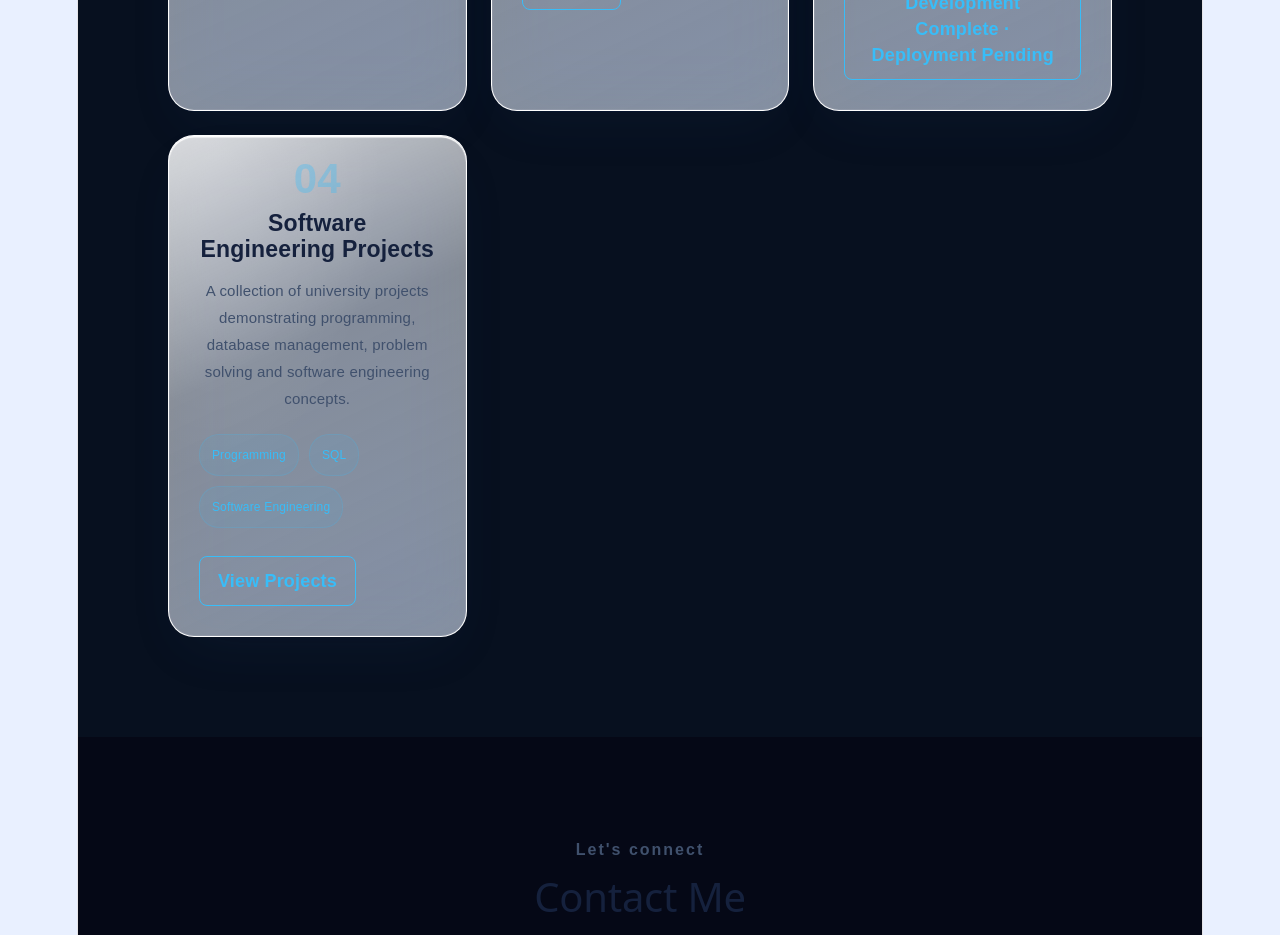
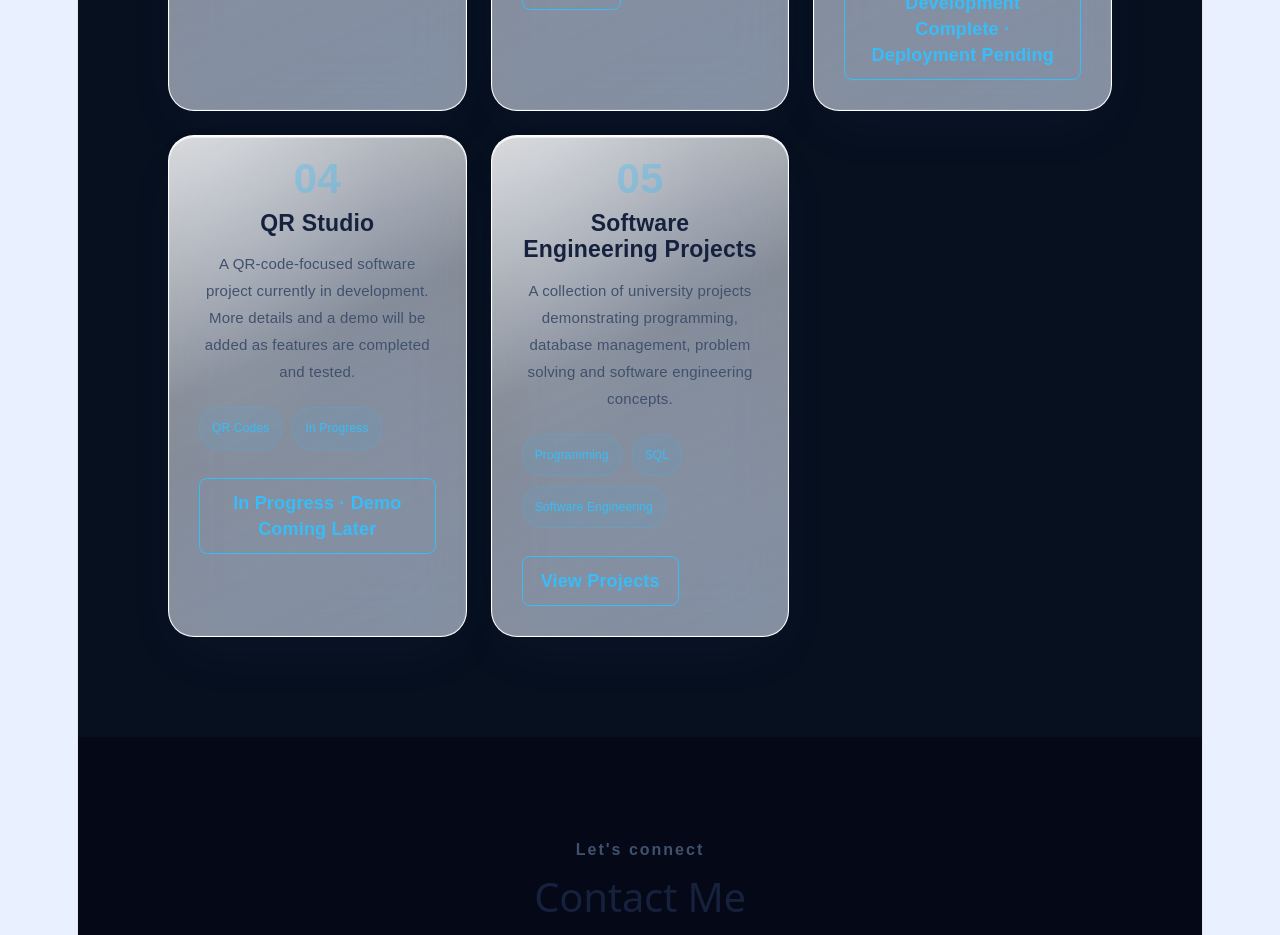
Before and after one commit to dionstacey03-dev/Dion-Portfolio-, a React (Vite) app: page / in a window 1280 px wide. Shown: the part 5780-6715 px from the top of the page. Built offline with nearby package versions, Linux system fonts and the light colour scheme.

Commit message:
Add QR Studio as an in-progress featured project

```diff
--- a/src/App.jsx
+++ b/src/App.jsx
@@ -431,9 +431,25 @@ function App() {
             </div>
           </div>
 
-                    {/* SOFTWARE ENGINEERING PROJECTS */}
+                    {/* QR STUDIO */}
           <div className="projectCard">
             <div className="projectNumber">04</div>
+            <h3>QR Studio</h3>
+            <p>
+              A QR-code-focused software project currently in development. More details and a demo will be added as features are completed and tested.
+            </p>
+            <div className="projectTech">
+              <span>QR Codes</span>
+              <span>In Progress</span>
+            </div>
+            <div className="projectLinks">
+              <span className="projectButton" aria-label="QR Studio is in development">In Progress · Demo Coming Later</span>
+            </div>
+          </div>
+
+          {/* SOFTWARE ENGINEERING PROJECTS */}
+          <div className="projectCard">
+            <div className="projectNumber">05</div>
 
             <h3>Software Engineering Projects</h3>
 
```
